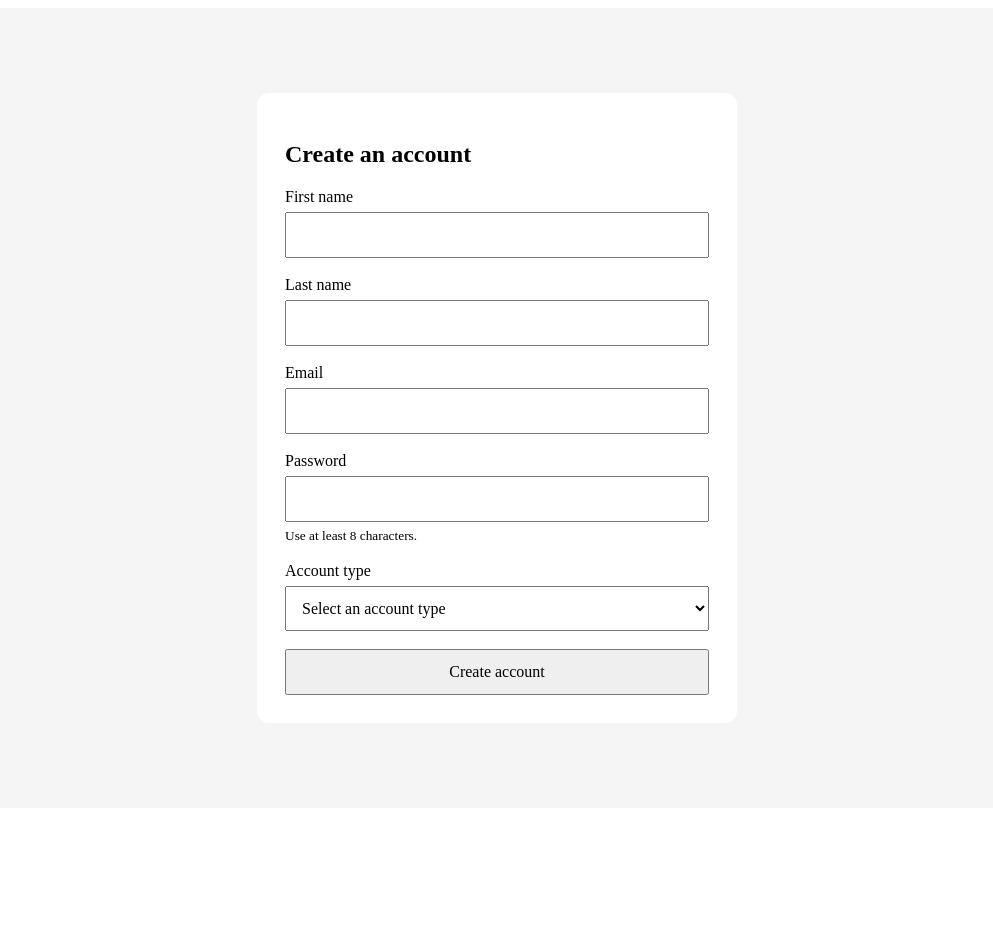
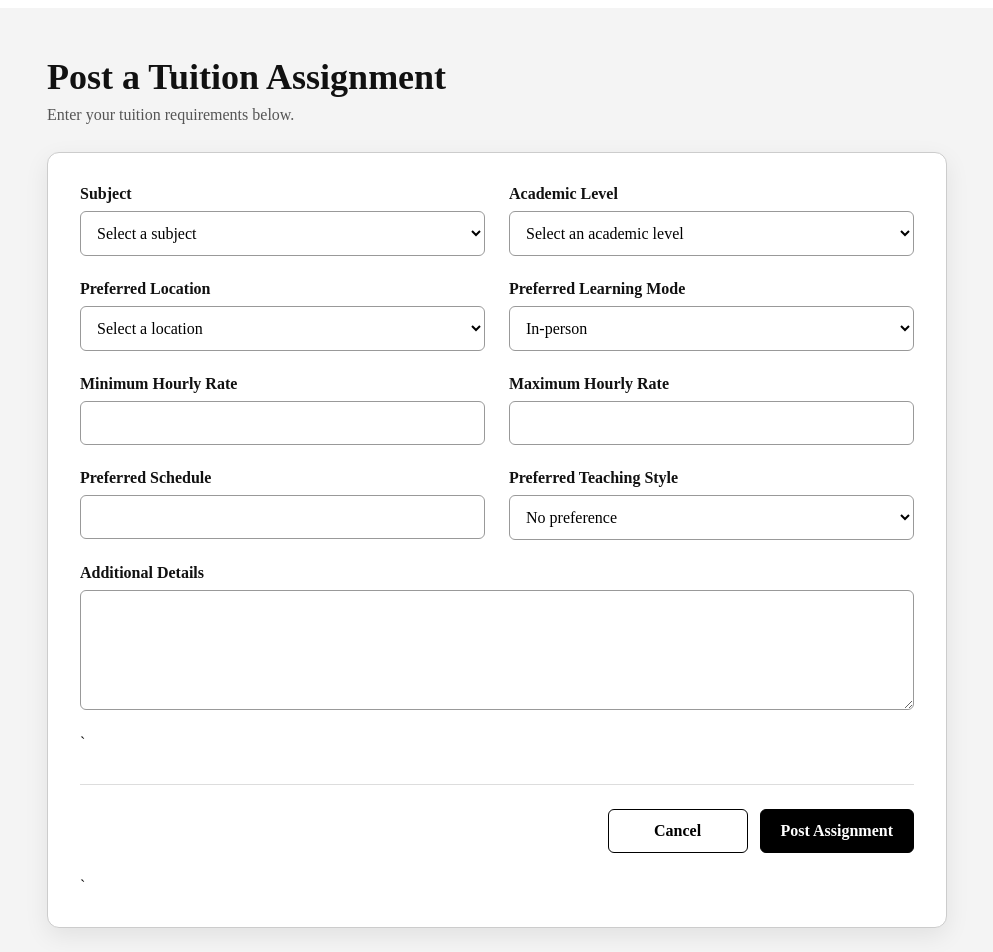
Before and after one commit to jyunwey/tutorlah, a Vue app: page /post-assignment in a window 1280 px wide. Before the commit this address led to /register. Shown: the top 952 px of the page, without its empty margins (143-1136 px from the left). Before the commit the page ends 816 px from the top, so only its background shows below. Built offline with nearby package versions, Linux system fonts and the light colour scheme.

Commit message:
Create Post Assignment page layout

```diff
--- a/src/router/index.js
+++ b/src/router/index.js
@@ -2,6 +2,8 @@ import RegisterView from
   "../views/RegisterView.vue";
 import FindTutorsView from
   "../views/FindTutorsView.vue";
+import PostAssignmentView from
+  "../views/PostAssignmentView.vue";
 
 import { createRouter, createWebHistory } from 'vue-router'
 
@@ -18,6 +20,11 @@ const router = createRouter({
       component: RegisterView,
     },
     {
+    path: "/post-assignment",
+    name: "post-assignment",
+    component: PostAssignmentView,
+    },
+    {
       path: "/find-tutors",
       name: "find-tutors",
       component: FindTutorsView,
--- /dev/null
+++ b/src/views/PostAssignmentView.vue
@@ -0,0 +1,347 @@
+<template>
+  <main class="post-assignment-page">
+    <h1>Post a Tuition Assignment</h1>
+
+    <p>
+      Enter your tuition requirements below.
+    </p>
+
+    <form
+        class="assignment-form"
+        @submit.prevent
+    >
+      <div>
+        <label for="subject">
+          Subject
+        </label>
+
+        <select id="subject">
+          <option value="">
+            Select a subject
+          </option>
+
+          <option value="English">
+            English
+          </option>
+
+          <option value="Mathematics">
+            Mathematics
+          </option>
+
+          <option value="Science">
+            Science
+          </option>
+        </select>
+      </div>
+
+      <div>
+        <label for="level">
+          Academic Level
+        </label>
+
+        <select id="level">
+          <option value="">
+            Select an academic level
+          </option>
+
+          <option value="Primary">
+            Primary
+          </option>
+
+          <option value="Secondary">
+            Secondary
+          </option>
+
+          <option value="Junior College">
+            Junior College
+          </option>
+        </select>
+      </div>
+
+      <div>
+        <label for="location">
+          Preferred Location
+        </label>
+
+        <select id="location">
+          <option value="">
+            Select a location
+          </option>
+
+          <option value="North">
+            North
+          </option>
+
+          <option value="South">
+            South
+          </option>
+
+          <option value="East">
+            East
+          </option>
+
+          <option value="West">
+            West
+          </option>
+
+          <option value="Central">
+            Central
+          </option>
+        </select>
+      </div>
+
+      <div>
+        <label for="learning-mode">
+          Preferred Learning Mode
+        </label>
+
+        <select id="learning-mode">
+          <option value="In-person">
+            In-person
+          </option>
+
+          <option value="Online">
+            Online
+          </option>
+
+          <option value="Either">
+            Either
+          </option>
+        </select>
+      </div>
+
+      <div>
+        <label for="minimum-rate">
+          Minimum Hourly Rate
+        </label>
+
+        <input
+          id="minimum-rate"
+          type="number"
+        />
+      </div>
+
+      <div>
+        <label for="maximum-rate">
+          Maximum Hourly Rate
+        </label>
+
+        <input
+          id="maximum-rate"
+          type="number"
+        />
+      </div>
+
+      <div>
+        <label for="schedule">
+          Preferred Schedule
+        </label>
+
+        <input
+          id="schedule"
+          type="text"
+        />
+      </div>
+
+      <div>
+        <label for="teaching-style">
+          Preferred Teaching Style
+        </label>
+
+        <select id="teaching-style">
+          <option value="No preference">
+            No preference
+          </option>
+
+          <option value="Patient">
+            Patient
+          </option>
+
+          <option value="Exam-focused">
+            Exam-focused
+          </option>
+
+          <option value="Interactive">
+            Interactive
+          </option>
+        </select>
+      </div>
+
+      <div>
+        <label for="additional-details">
+          Additional Details
+        </label>
+
+        <textarea
+          id="additional-details"
+          rows="5"
+        ></textarea>
+      </div>
+
+`    <footer class="form-actions">
+    <button
+        class="cancel-button"
+        type="button"
+    >
+        Cancel
+    </button>
+
+    <button
+        class="submit-button"
+        type="submit"
+    >
+        Post Assignment
+    </button>
+    </footer>`
+    </form>
+  </main>
+</template>
+<style scoped>
+.post-assignment-page {
+  min-height: 100vh;
+  padding: 48px 20px;
+  box-sizing: border-box;
+  color: #111111;
+  background: #f4f4f4;
+}
+
+.post-assignment-page > h1,
+.post-assignment-page > p,
+.assignment-form {
+  width: 100%;
+  max-width: 900px;
+  margin-right: auto;
+  margin-left: auto;
+}
+
+.post-assignment-page > h1 {
+  margin-top: 0;
+  margin-bottom: 8px;
+  font-size: 36px;
+}
+
+.post-assignment-page > p {
+  margin-top: 0;
+  margin-bottom: 28px;
+  color: #555555;
+}
+
+.assignment-form {
+  display: grid;
+  grid-template-columns: repeat(2, minmax(0, 1fr));
+  gap: 24px;
+  padding: 32px;
+  box-sizing: border-box;
+  background: white;
+  border: 1px solid #cccccc;
+  border-radius: 12px;
+  box-shadow: 0 8px 24px rgb(0 0 0 / 8%);
+}
+
+.assignment-form > div {
+  display: grid;
+  align-content: start;
+  gap: 8px;
+}
+
+/* Additional Details occupies the full row. */
+.assignment-form > div:last-of-type {
+  grid-column: 1 / -1;
+}
+
+label {
+  font-weight: 600;
+}
+
+input,
+select,
+textarea {
+  width: 100%;
+  padding: 12px;
+  box-sizing: border-box;
+  color: black;
+  background: white;
+  border: 1px solid #999999;
+  border-radius: 6px;
+  font: inherit;
+}
+
+input:focus,
+select:focus,
+textarea:focus {
+  border-color: black;
+  outline: 2px solid #dddddd;
+}
+
+textarea {
+  min-height: 120px;
+  resize: vertical;
+}
+
+.form-actions {
+  grid-column: 1 / -1;
+  display: flex;
+  justify-content: flex-end;
+  gap: 12px;
+  margin-top: 8px;
+  padding-top: 24px;
+  border-top: 1px solid #dddddd;
+}
+
+button {
+  min-width: 140px;
+  padding: 12px 20px;
+  border-radius: 6px;
+  font: inherit;
+  font-weight: 600;
+  cursor: pointer;
+}
+
+.cancel-button {
+  color: black;
+  background: white;
+  border: 1px solid black;
+}
+
+.cancel-button:hover {
+  background: #eeeeee;
+}
+
+.submit-button {
+  color: white;
+  background: black;
+  border: 1px solid black;
+}
+
+.submit-button:hover {
+  background: #333333;
+}
+
+@media (max-width: 700px) {
+  .post-assignment-page {
+    padding: 28px 14px;
+  }
+
+  .post-assignment-page > h1 {
+    font-size: 30px;
+  }
+
+  .assignment-form {
+    grid-template-columns: 1fr;
+    padding: 22px 18px;
+  }
+
+  .assignment-form > div:last-of-type,
+  .form-actions {
+    grid-column: auto;
+  }
+
+  .form-actions {
+    flex-direction: column-reverse;
+  }
+
+  button {
+    width: 100%;
+  }
+}
+</style>
```
